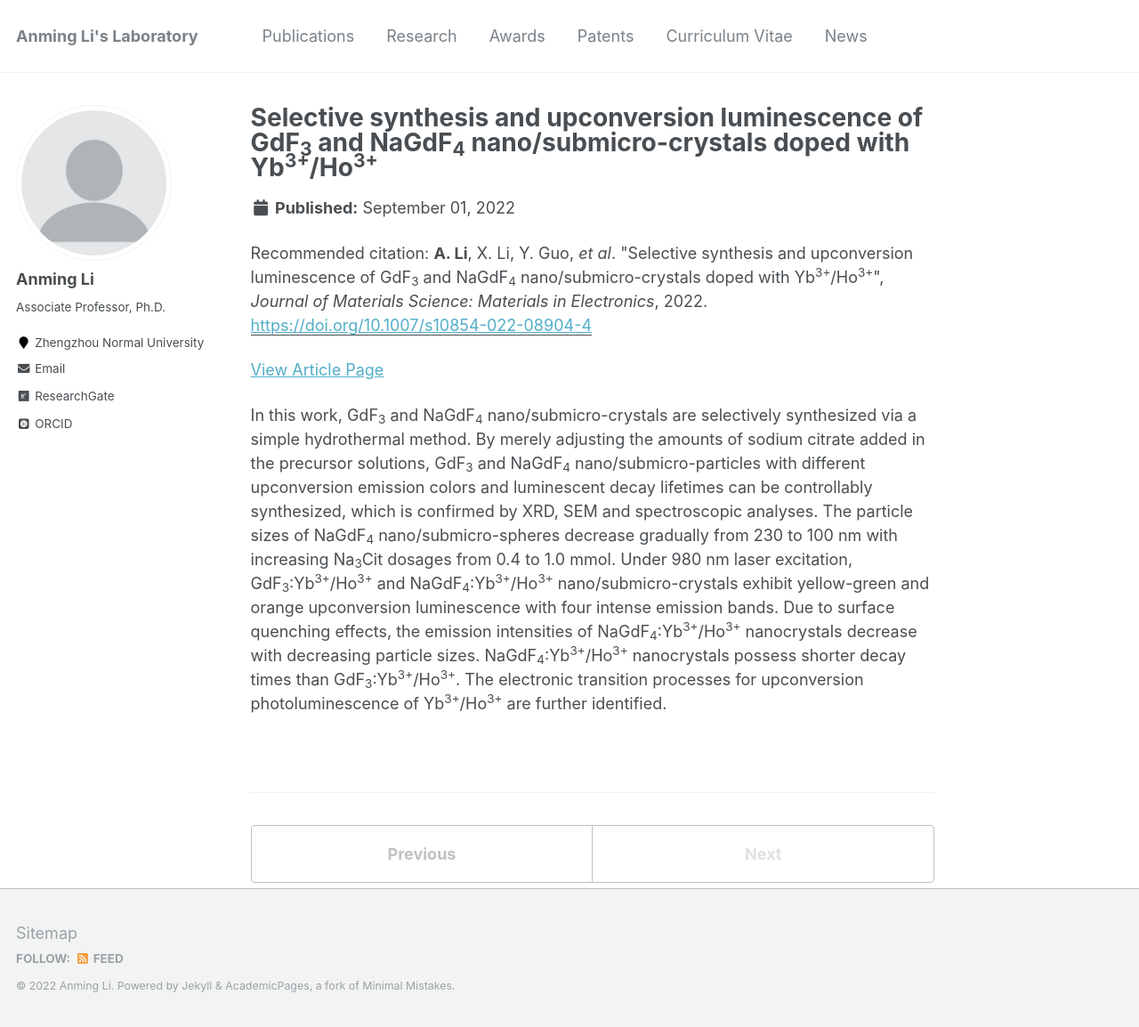
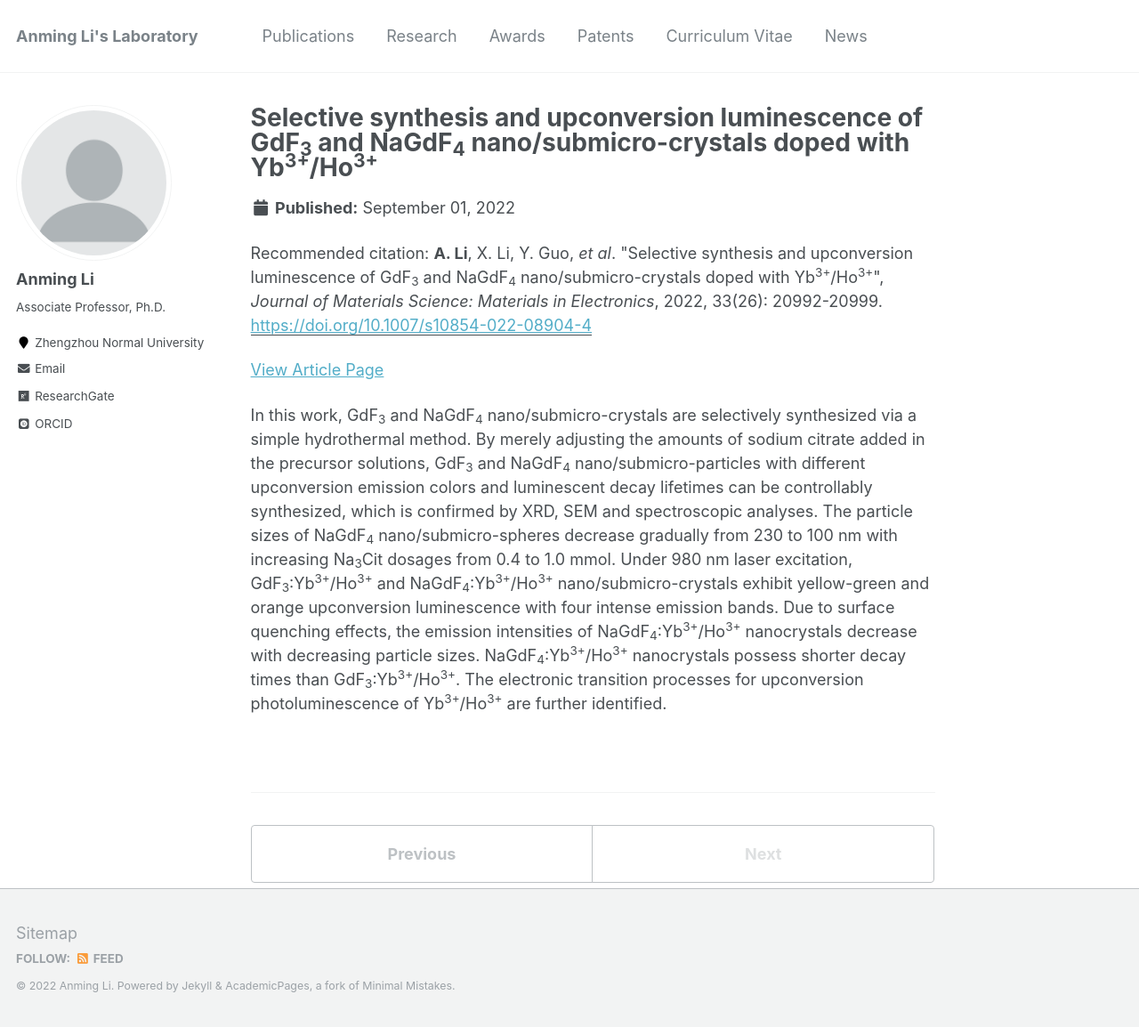
Before and after one commit to ucnclab/ucnclab.github.io, a Jekyll site: the page built from _publications/2022-09-10-paper20.md, in a window 1280 px wide and 1154 px high. Shown: the whole window at 89% size. Built offline with Jekyll 4.4.1, drawn with Linux system fonts in a browser that asks for light colours; some web fonts are replaced; comment, search, counter and statistics services are not loaded.

Commit message:
Update 2022-09-10-paper20.md

```diff
--- a/_publications/2022-09-10-paper20.md
+++ b/_publications/2022-09-10-paper20.md
@@ -6,7 +6,7 @@ excerpt: ''
 date: 2022-09-01
 venue: 'Journal of Materials Science: Materials in Electronics'
 paperurl: 'https://doi.org/10.1007/s10854-022-08904-4'
-citation: '<b>A. Li</b>, X. Li, Y. Guo, <i>et al</i>. &quot;Selective synthesis and upconversion luminescence of GdF<sub>3</sub> and NaGdF<sub>4</sub> nano/submicro-crystals doped with Yb<sup>3+</sup>/Ho<sup>3+</sup>&quot;, <i>Journal of Materials Science: Materials in Electronics</i>, 2022.'
+citation: '<b>A. Li</b>, X. Li, Y. Guo, <i>et al</i>. &quot;Selective synthesis and upconversion luminescence of GdF<sub>3</sub> and NaGdF<sub>4</sub> nano/submicro-crystals doped with Yb<sup>3+</sup>/Ho<sup>3+</sup>&quot;, <i>Journal of Materials Science: Materials in Electronics</i>, 2022, 33(26): 20992-20999.'
 ---
 [View Article Page](https://link.springer.com/article/10.1007/s10854-022-08904-4)
 
```
